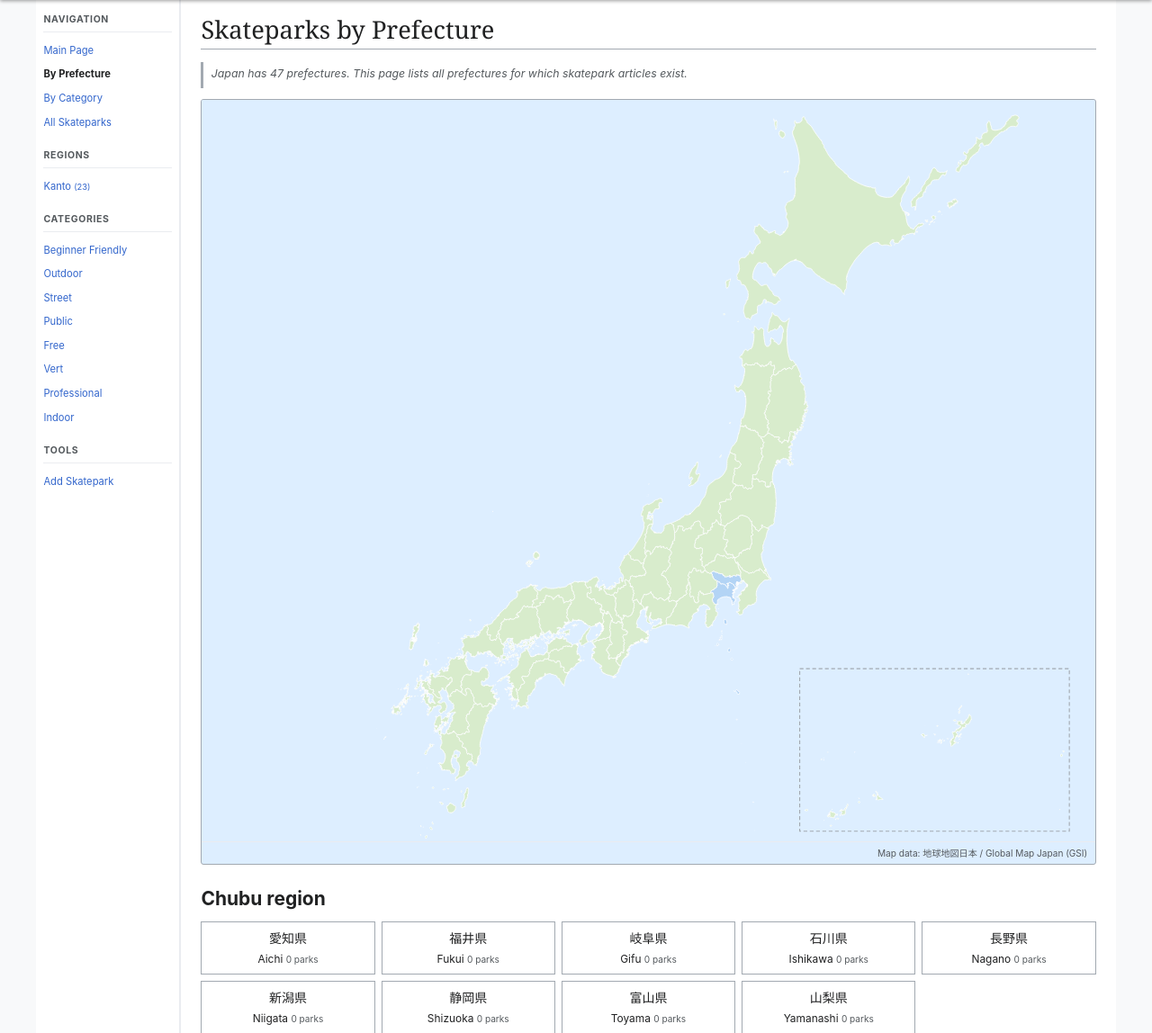
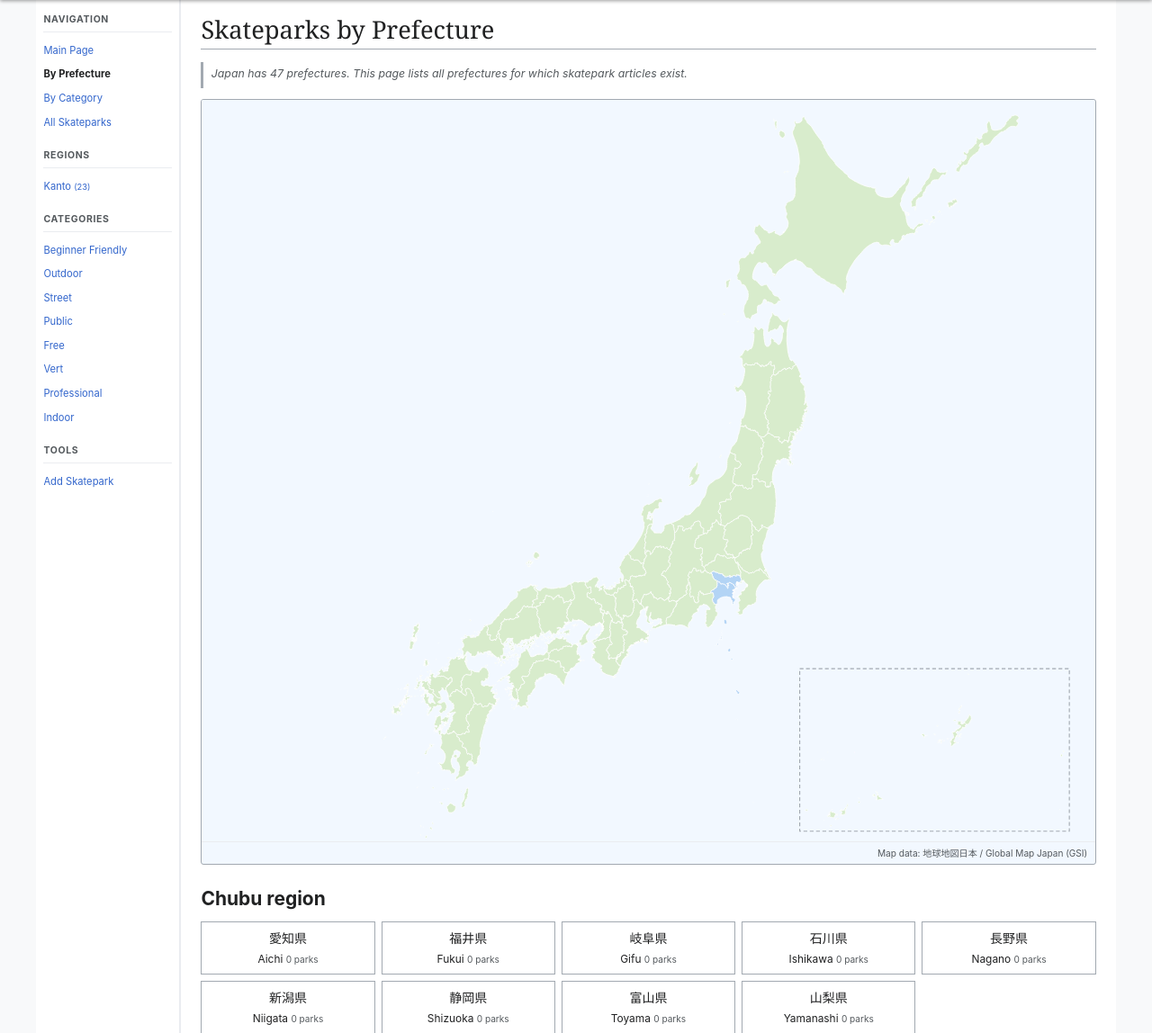
Before and after one commit to lyuhiroyama/japan-skateparks.org, a PHP site: page /prefecture.php in a window 1280 px wide. Shown: the part 44-1192 px from the top of the page at 90% size. Run offline with PHP 8.4, Linux system fonts and the light colour scheme; data comes from the database, SQL or seed files in the repository.

Commit message:
Tweak map ocean color to near-white blue (#f2f8ff)

```diff
--- a/css/style.css
+++ b/css/style.css
@@ -623,7 +623,7 @@ a.new { color: var(--color-link-red); }
 .japan-map-wrap {
     position: relative;
     margin-bottom: 1.5rem;
-    background: #ddeeff;
+    background: #f2f8ff;
     border: 1px solid var(--color-border);
     border-radius: 3px;
     overflow: hidden;
--- a/prefecture.php
+++ b/prefecture.php
@@ -249,7 +249,7 @@ if ($name) {
                 ocean.setAttribute('y',      bb.y - pad);
                 ocean.setAttribute('width',  bb.width  + pad * 2);
                 ocean.setAttribute('height', bb.height + pad * 2);
-                ocean.setAttribute('fill',   '#ddeeff');
+                ocean.setAttribute('fill',   '#f2f8ff');
                 ocean.style.pointerEvents = 'none';
                 g.insertBefore(ocean, g.firstChild);
 
```
